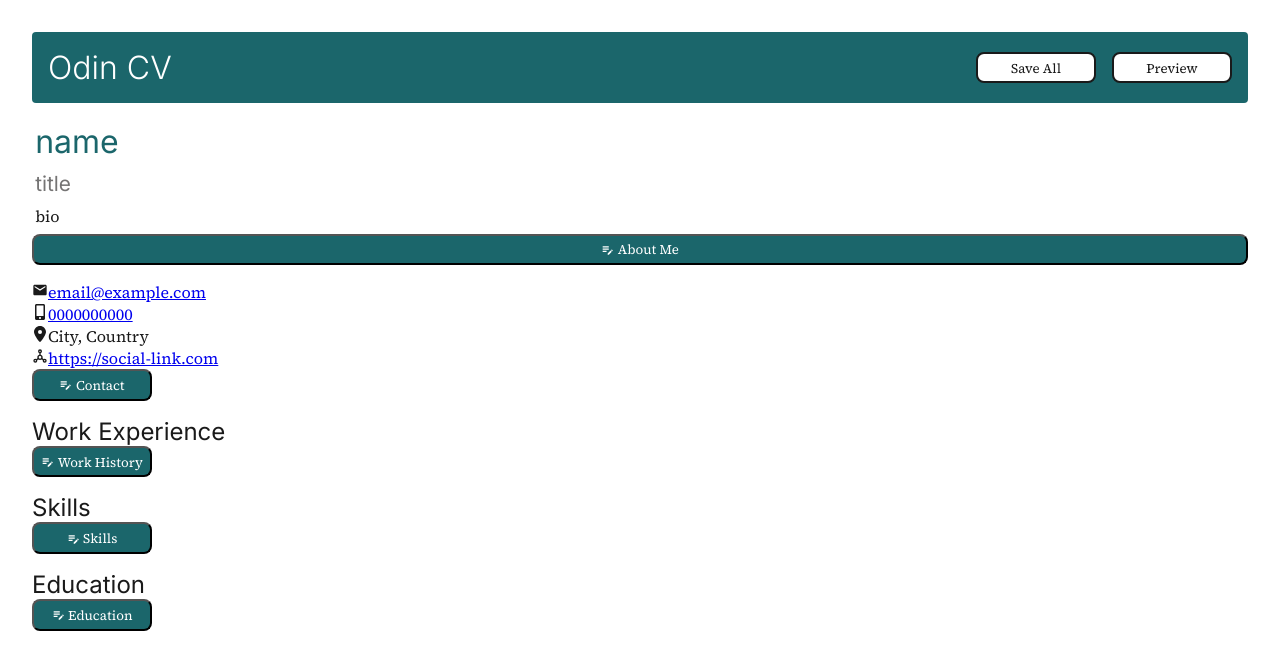
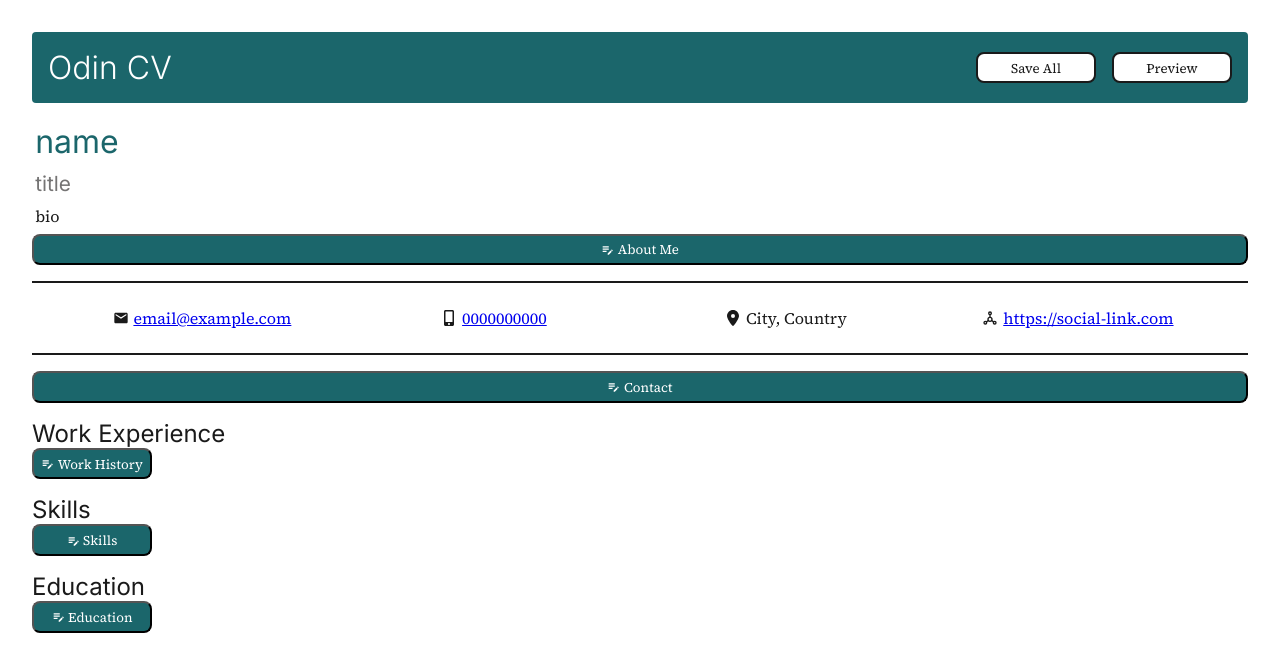
Before and after one commit to Liam-JL/cv-application, a React (Vite) app: page / in a window 1280 px wide. Shown: the top 672 px of the page. Built offline with nearby package versions, Linux system fonts and the light colour scheme.

Commit message:
Style Contact component

```diff
--- a/src/styles/components.css
+++ b/src/styles/components.css
@@ -58,3 +58,25 @@
     font-size: 1.3rem;
     font-family: "Inter", sans-serif;
 }
+
+/* Contact */
+.section--contact {
+    display: grid;
+    gap: 1rem;
+
+}
+
+.contact-section__list {
+    display: grid;
+    grid-template-columns: repeat(4, 1fr);
+    border-top: 2px solid var(--color-text);
+    border-bottom: 2px solid var(--color-text);
+    padding: 1.5rem;
+}
+
+.contact-info-block {
+    display: flex;
+    justify-content: center;
+    align-items: center;
+    gap: 0.3rem;
+}
```
